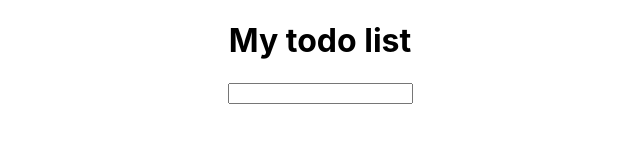
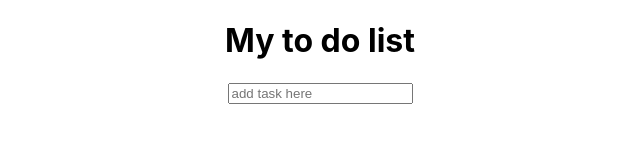
Before and after one commit to Margaridagdias/UseEffect, a React (Create React App) app: page / in a window 1280 px wide. Shown: the top 160 px of the page, without its empty margins (320-960 px from the left). Built offline with nearby package versions, Linux system fonts and the light colour scheme.

Commit message:
complete using useReducer

```diff
--- a/src/App.js
+++ b/src/App.js
@@ -24,10 +24,10 @@
     case ACTIONS.DELETE_TODO:
       //if the ID of our todo is not equal to the payload id, we keep it
       //otherwise we get rid of it
-      return todos.filter((todo) => todo.id !== action.payload.id)
+      return todos.filter((todo) => todo.id !== action.payload.id);
 
-      default:
-        return todos
+    default:
+      return todos;
   }
 }
 
@@ -48,12 +48,13 @@
   return (
     <>
       <div className="App">
-        <h1>My todo list</h1>
+        <h1>My to do list</h1>
 
         <form onSubmit={handleSubmit}>
           <input
             type="text"
             value={name}
+            placeholder="add task here"
             onChange={(e) => setName(e.target.value)}
           />
         </form>
```
